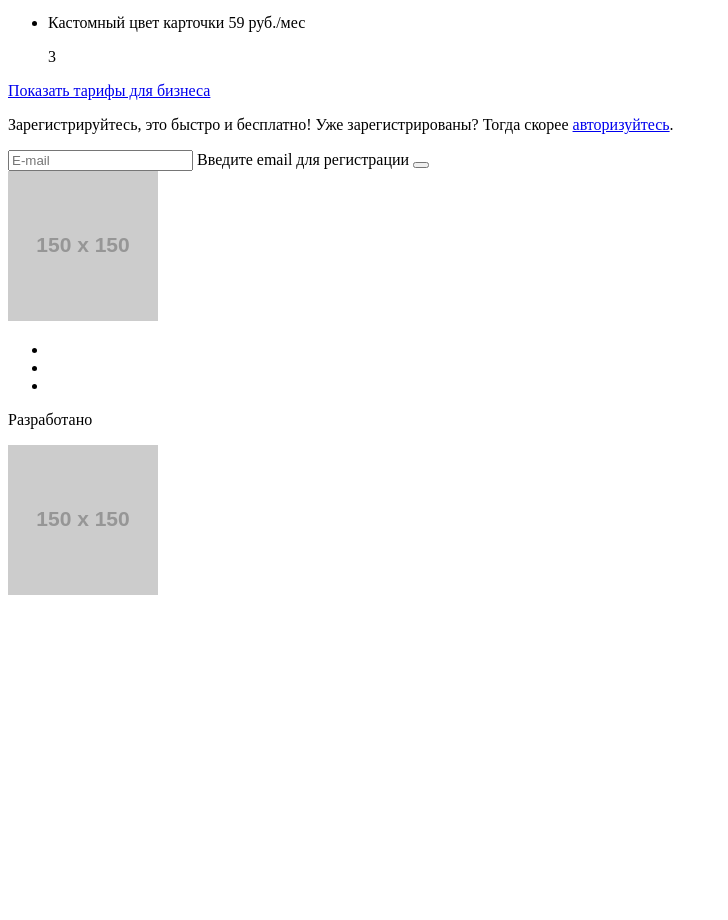
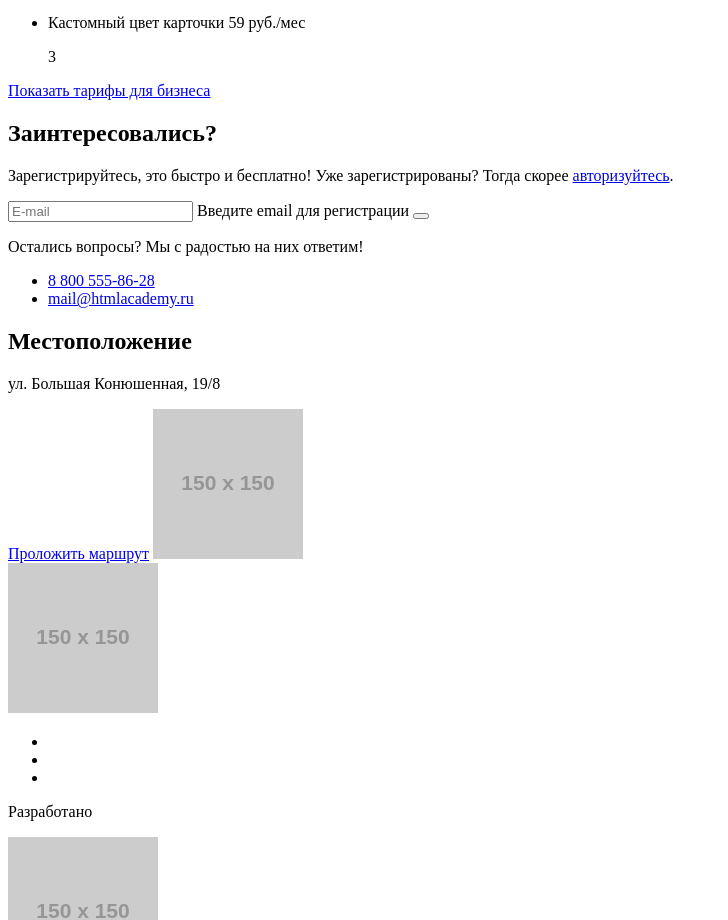
Before and after one commit to danilabohanov123/1185083-pognali-20, a website: page source/index.html in a window 1280 px wide. Shown: the part 2443-3363 px from the top of the page, without its empty margins (0-728 px from the left). Before the commit the page ends 3050 px from the top, so only its background shows below. Drawn offline with Linux system fonts and the light colour scheme; placeholder pictures from the web are drawn by us.

Commit message:
Полная разметка главной сайта

```diff
--- a/source/index.html
+++ b/source/index.html
@@ -232,6 +232,7 @@
         <a class="add-profile__show-rates" href="#">Показать тарифы для бизнеса</a>
       </section>
       <section class="section index-main__interested interested">
+        <h2 class="interested__title">Заинтересовались?</h2>
         <p class="section__description interested__description">
           Зарегистрируйтесь,
           это быстро и бесплатно!
@@ -243,6 +244,26 @@
           <label class="visually-hidden" for="mail-input">Введите email для регистрации</label>
           <button class="mail-form__submit-button" type="submit" aria-label="Оправить"></button>
         </form>
+        <p class="section__description interested__description">
+          Остались вопросы?
+          Мы с радостью на них ответим!
+        </p>
+        <ul class="interested__contacts contacts">
+          <li class="contacts__item">
+            <a class="contacts__link contacts__link--tel contacts__link--special" href="tel:88005558628">8 800 555-86-28</a>
+          </li>
+          <li class="contacts__item">
+            <a class="contacts__link contacts__link--mail contacts__link--special" href="mailto:mail@htmlacademy.ru">mail@htmlacademy.ru</a>
+          </li>
+        </ul>
+      </section>
+      <section class="section index-main__location location">
+        <h2 class="visually-hidden">Местоположение</h2>
+        <p class="location__address address">ул. Большая Конюшенная, 19/8</p>
+        <a class="location__get-path get-path" href="#">Проложить маршрут</a>
+        <a class="location__map" href="#">
+          <img src="https://via.placeholder.com/150x150" alt="Офис компании по адресу ул. Большая Конюшенная, 19/8">
+        </a>
       </section>
     </main>
     <footer class="page-footer">
```
